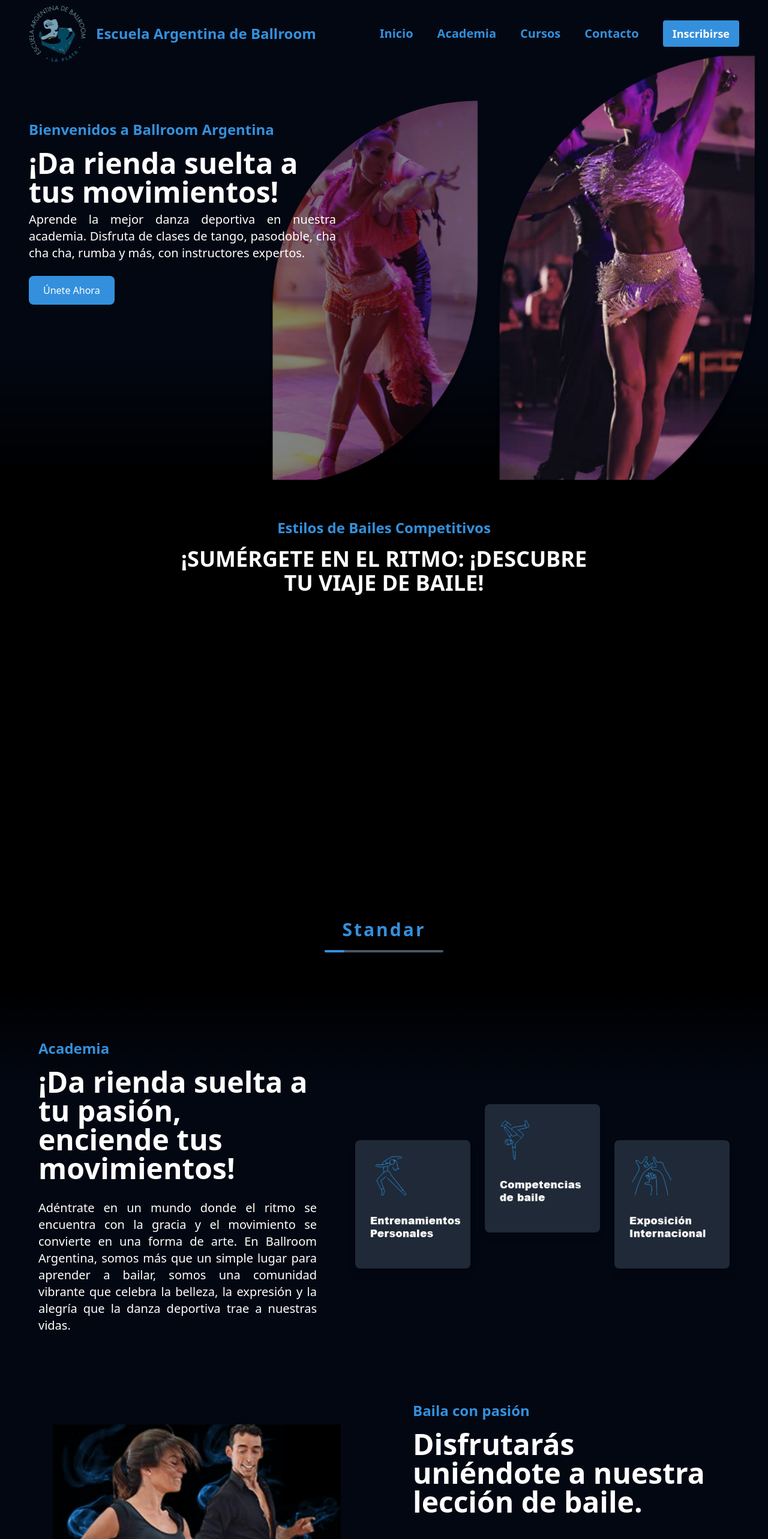
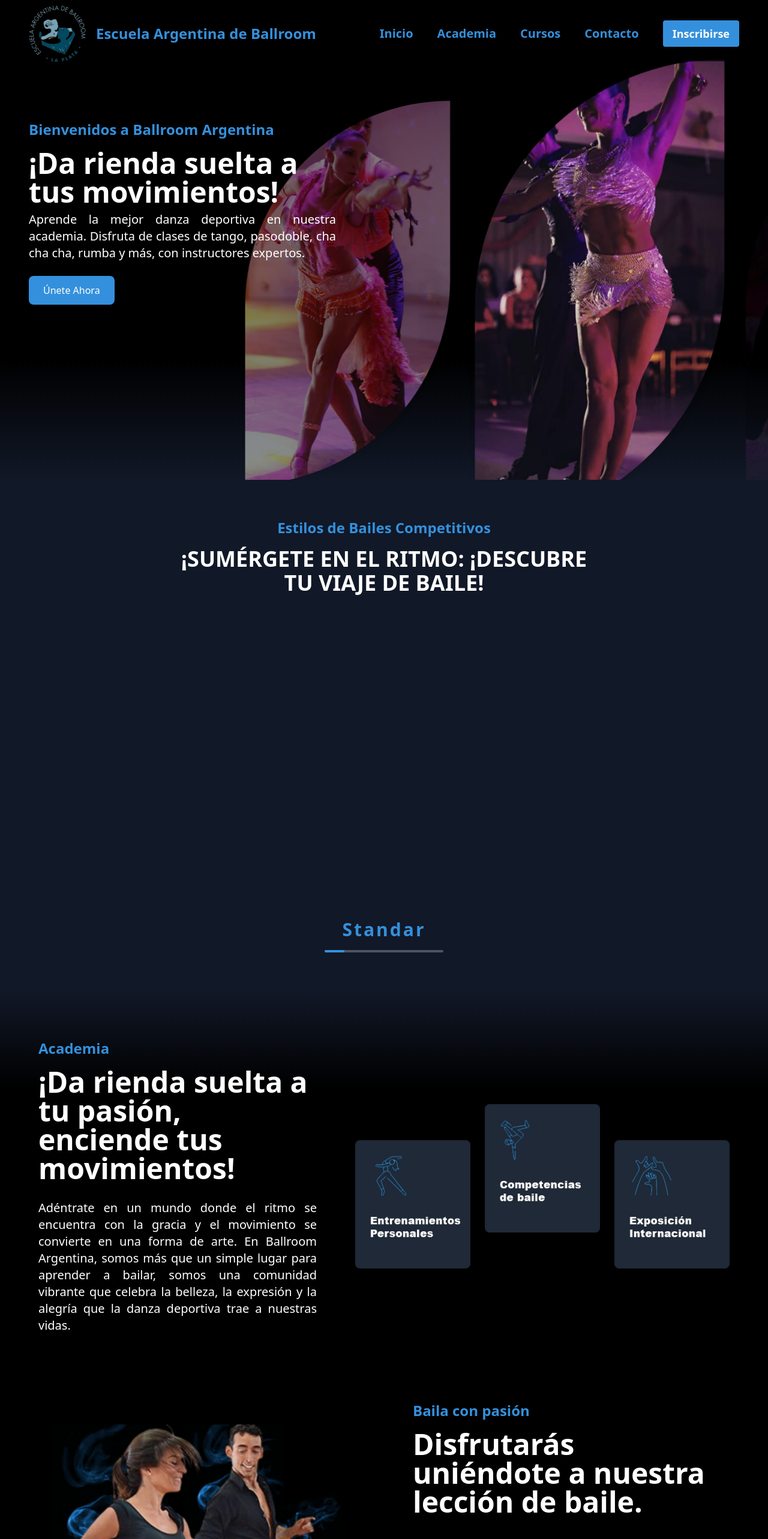
Before and after one commit to Nicolas-Daniel-Rodriguez/ballroom-argentina, a React (Create React App) app: page / in a window 1280 px wide. Shown: the top 2566 px of the page at 60% size. Built offline with nearby package versions, Linux system fonts and the light colour scheme.

Commit message:
estadisticas

```diff
--- a/package.json
+++ b/package.json
@@ -6,6 +6,7 @@
     "cra-template": "1.2.0",
     "framer-motion": "^11.14.4",
     "react": "^19.0.0",
+    "react-countup": "^6.5.3",
     "react-dom": "^19.0.0",
     "react-intersection-observer": "^9.14.0",
     "react-scripts": "5.0.1",
--- a/src/App.js
+++ b/src/App.js
@@ -2,6 +2,7 @@ import NavBar from './components/NavBar';
 import Hero from './components/Hero';
 import EstilosDeBaile from './components/EstilosDeBaile';
 import Academia from './components/Academia';
+import Estadisticas from './components/Estadisticas';
 
 function App() {
   return (
@@ -10,6 +11,7 @@ function App() {
       <Hero />
       <EstilosDeBaile />
       <Academia />
+      <Estadisticas />
     </div>
   );
 }
--- a/src/components/Academia.js
+++ b/src/components/Academia.js
@@ -36,8 +36,8 @@ const Academia = () => {
 
   return (
     <>
-      <section className="relative w-full px-16 flex justify-center items-center bg-gray-950 overflow-hidden py-20">
-        <div className="absolute top-0 left-0 w-full h-1/4 bg-gradient-to-t from-transparent to-black"></div>
+      <section className="relative w-full px-16 flex justify-center items-center bg-black overflow-hidden py-20">
+      <div className="absolute top-0 left-0 w-full h-1/4 bg-gradient-to-t from-black to-gray-900"></div>
         <div className="flex flex-col lg:flex-row gap-16 justify-center items-center">
           {/* Columna izquierda: Texto */}
           <div
@@ -95,7 +95,7 @@ const Academia = () => {
       {/* Segunda Sección */}
       <section
         ref={secondSectionRef}
-        className="relative mt-[-3rem] w-full px-4 flex justify-center items-center bg-gray-950 overflow-hidden py-20"
+        className="relative mt-[-3rem] w-full px-4 flex justify-center items-center bg-black overflow-hidden py-20"
       >
         <div className="container mx-auto flex flex-col lg:flex-row items-center">
           {/* Imagen de la bailarina */}
@@ -230,6 +230,7 @@ const Academia = () => {
             </div>
           </motion.div>
         </div>
+        <div className="absolute bottom-0 left-0 w-full h-1/4 bg-gradient-to-t from-gray-900 to-transparent"></div>
       </section>
     </>
   );
--- /dev/null
+++ b/src/components/Estadisticas.js
@@ -0,0 +1,38 @@
+import React from "react";
+import CountUp from "react-countup";
+import { useInView } from "react-intersection-observer";
+
+const Estadisticas = () => {
+  const datos = [
+    { numero: 29, texto: "Instructores galardonados" },
+    { numero: 15, texto: "Ganador/a nacional en competencias" },
+    { numero: 2, texto: "Instructores profesionales" },
+    { numero: 259, texto: "Estudiantes de Ballroom" },
+  ];
+
+  // Hook de react-intersection-observer para detectar cuándo el componente es visible
+  const { ref, inView } = useInView({
+    threshold: 0.6, // Se activa cuando el 30% del componente es visible
+    triggerOnce: true, // La animación se dispara solo una vez
+  });
+
+  return (
+    <div ref={ref} className="bg-gray-900 text-white py-28">
+      <div className="container mx-auto flex flex-col md:flex-row justify-center items-center gap-10">
+        {datos.map((item, index) => (
+          <div
+            key={index}
+            className="text-center flex flex-col items-center space-y-2"
+          >
+            <h2 className="text-5xl font-bold text-primary">
+              {inView && <CountUp start={0} end={item.numero} duration={2} />}+
+            </h2>
+            <p className="text-xl">{item.texto}</p>
+          </div>
+        ))}
+      </div>
+    </div>
+  );
+};
+
+export default Estadisticas;
--- a/src/components/EstilosDeBaile.js
+++ b/src/components/EstilosDeBaile.js
@@ -80,7 +80,7 @@ const EstilosDeBaile = () => {
   const ritmos = grupoActual === 0 ? ritmosLatino : ritmosStandar;
 
   return (
-    <div className="w-full bg-black text-white py-16 px-4 md:px-12" ref={sectionRef}>
+    <div className="w-full bg-gray-900 text-white py-16 px-4 md:px-12" ref={sectionRef}>
       <motion.div
         className="text-center mb-8"
         initial={{ opacity: 0 }}
--- a/src/components/Hero.js
+++ b/src/components/Hero.js
@@ -21,7 +21,7 @@ const Hero = () => {
   }, []); // Este useEffect solo se ejecuta una vez al cargar el componente
 
   return (
-    <div className="relative h-[calc(110vh-80px)] w-full flex justify-start items-center bg-gray-950 overflow-hidden">
+    <div className="relative h-[calc(110vh-80px)] w-full flex justify-start items-center bg-black overflow-hidden">
 
       {/* Contenedor del contenido sobre el carrusel */}
       <div className="absolute left-8 right-8 sm:left-12 sm:right-12 top-1/4 z-10 text-white max-w-lg">
@@ -68,7 +68,7 @@ const Hero = () => {
           );
         })}
       </div>
-      <div className="absolute bottom-0 left-0 w-full h-1/4 bg-gradient-to-t from-black to-transparent"></div>
+      <div className="absolute bottom-0 left-0 w-full h-1/4 bg-gradient-to-t from-gray-900 to-transparent"></div>
     </div>
   );
 };
```
Also changed, not shown: 1 other file (tests, documents, lock files or other folders).
